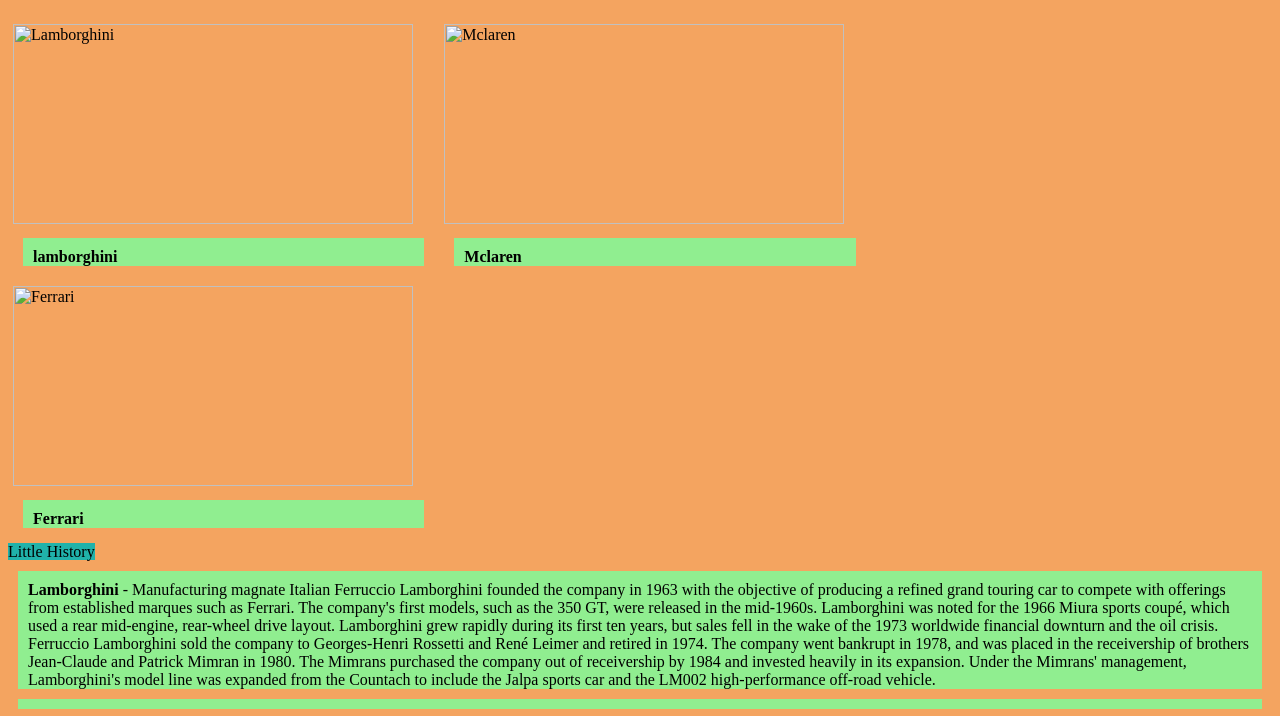
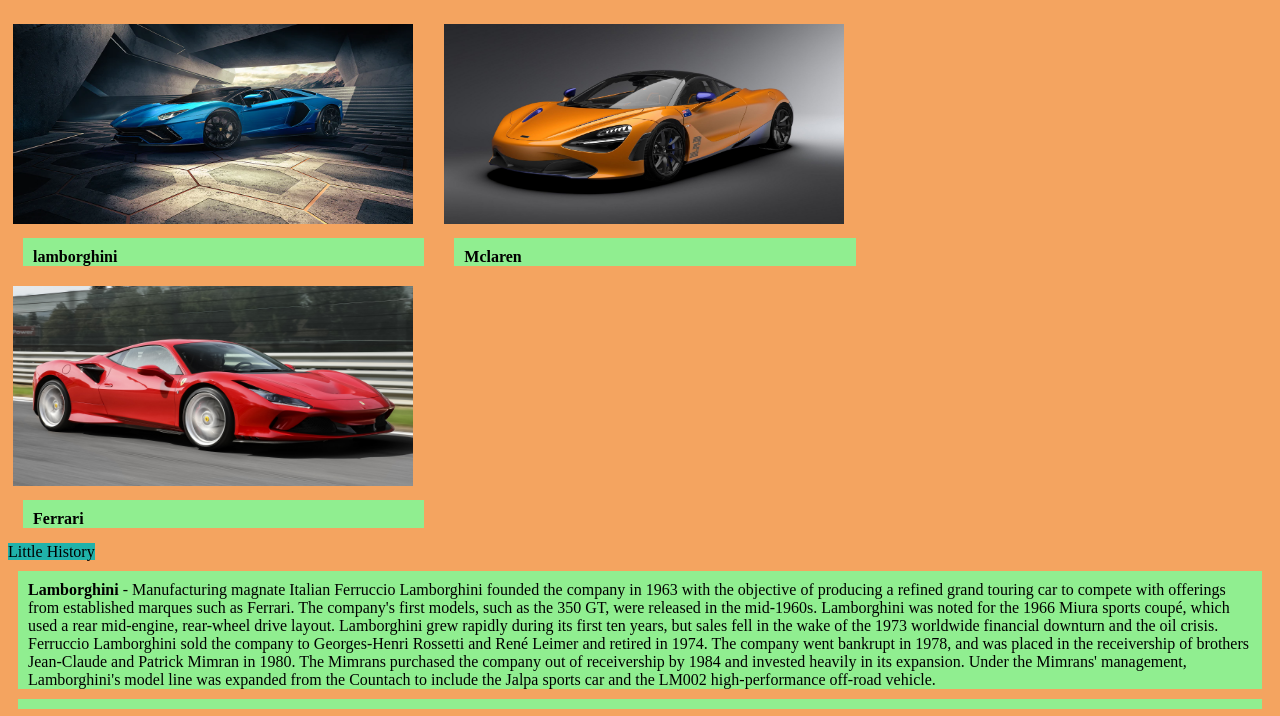
Before and after one commit to mazokhan/blog-repository, a plain HTML site: page cars2/index.html in a window 1280 px wide. Shown: the part 61-777 px from the top of the page. Drawn offline with Linux system fonts and the light colour scheme.

Commit message:
files upload

```diff
--- a/cars2/Fast Cars.html
+++ b/cars2/index.html
@@ -14,17 +14,17 @@
 
         <div class="row">
             <div class="column">
-                <img src="D:/html file photos/img/lamborghini.jpg" width="400" height="200" title="Lamborghini">
+                <img src="/images/lamborghini.jpg" width="400" height="200" title="Lamborghini">
                 <P><b>lamborghini</b></P>
             </div>
 
             <div class="column">
-                <img src="D:/html file photos/img/mclaren.jpg" width="400" height="200" title="Mclaren">
+                <img src="/images/mclaren.jpg" width="400" height="200" title="Mclaren">
                 <p><b>Mclaren</b></p>
             </div>
 
             <div class="column">
-                <img src="D:/html file photos/img/ferrari.jpg" width="400" height="200" title="Ferrari">
+                <img src="/images/ferrari.jpg" width="400" height="200" title="Ferrari">
                 <p><b>Ferrari</b></p>
             </div>
         </div>
```
Also changed, not shown: cars2/images/ferrari.jpg (added), cars2/images/lamborghini.jpg (added), cars2/images/mclaren.jpg (added).
